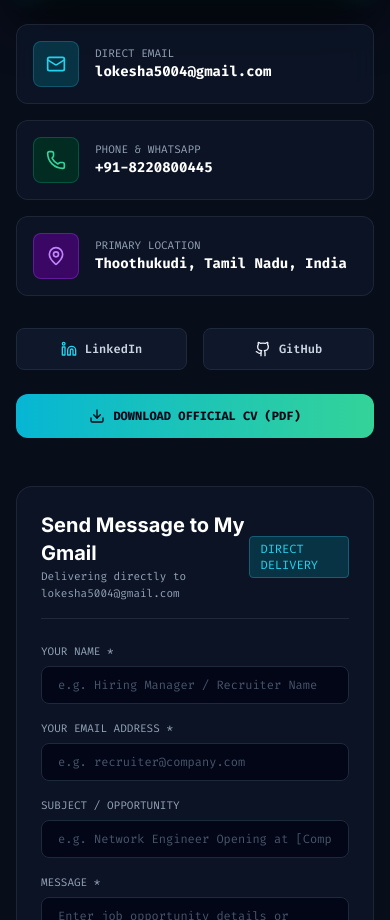
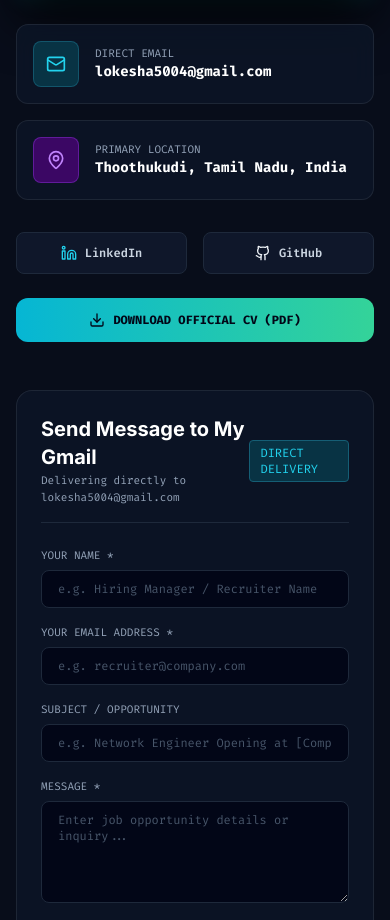
Before and after one commit to LokeshA1903/My-Portfolio, a React (Vite) app: page / in a window 390 px wide. Shown: the part 9061-9981 px from the top of the page. Built offline with nearby package versions, Linux system fonts and the light colour scheme.

Commit message:
Remove mobile phone number completely from portfolio and documentation

```diff
--- a/src/components/ContactSection.jsx
+++ b/src/components/ContactSection.jsx
@@ -99,21 +99,6 @@ export default function ContactSection() {
                   <div className="text-[11px] font-mono text-slate-400 uppercase">Direct Email</div>
                   <div className="text-sm font-bold text-white group-hover:text-cyan-300 font-mono">
                     {personalInfo.email}
-                  </div>
-                </div>
-              </a>
-
-              <a
-                href={`tel:${personalInfo.phone}`}
-                className="cyber-card p-4 rounded-xl bg-slate-900/60 border border-slate-800 flex items-center gap-4 group hover:border-cyan-500/50"
-              >
-                <div className="p-3 rounded-lg bg-emerald-950 text-emerald-400 border border-emerald-800/80 group-hover:scale-110 transition-transform">
-                  <Phone className="w-5 h-5" />
-                </div>
-                <div>
-                  <div className="text-[11px] font-mono text-slate-400 uppercase">Phone & WhatsApp</div>
-                  <div className="text-sm font-bold text-white group-hover:text-emerald-300 font-mono">
-                    {personalInfo.phone}
                   </div>
                 </div>
               </a>
--- a/src/components/TerminalHero.jsx
+++ b/src/components/TerminalHero.jsx
@@ -82,7 +82,6 @@ export default function TerminalHero() {
       case 'contact':
         outputLines = [
           `EMAIL:    ${personalInfo.email}`,
-          `PHONE:    ${personalInfo.phone}`,
           `LINKEDIN: ${personalInfo.linkedin}`,
           `GITHUB:   ${personalInfo.github}`
         ];
--- a/src/data/portfolioData.js
+++ b/src/data/portfolioData.js
@@ -4,7 +4,6 @@ export const personalInfo = {
   tagline: "Enterprise Network Infrastructure • FortiGate Firewall • Systems Admin • Local AI",
   location: "Thoothukudi, Tamil Nadu, India",
   email: "lokesha5004@gmail.com",
-  phone: "+91-8220800445",
   linkedin: "https://linkedin.com/in/lokesh-a-598819339",
   github: "https://github.com/LokeshA1903",
   resumePath: "/Lokesh_CV.pdf",
```
Also changed, not shown: 1 other file (tests, documents, lock files or other folders).
